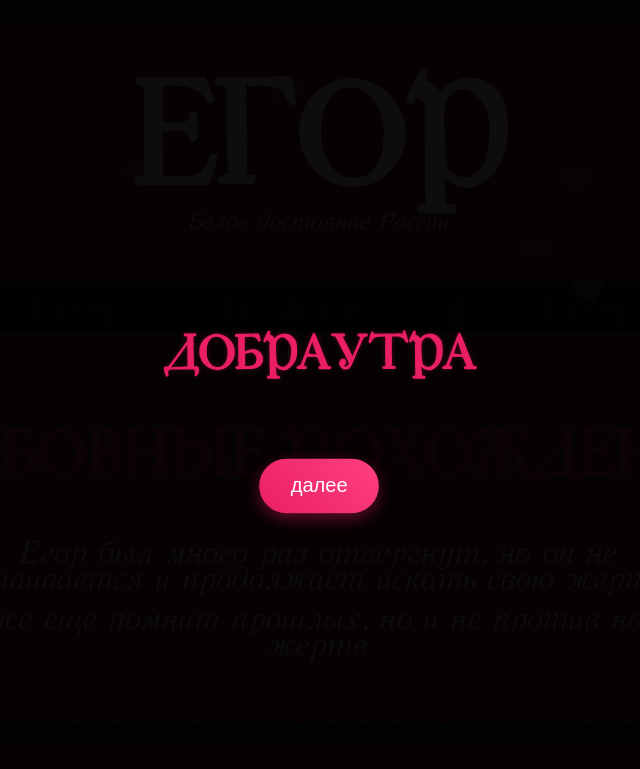
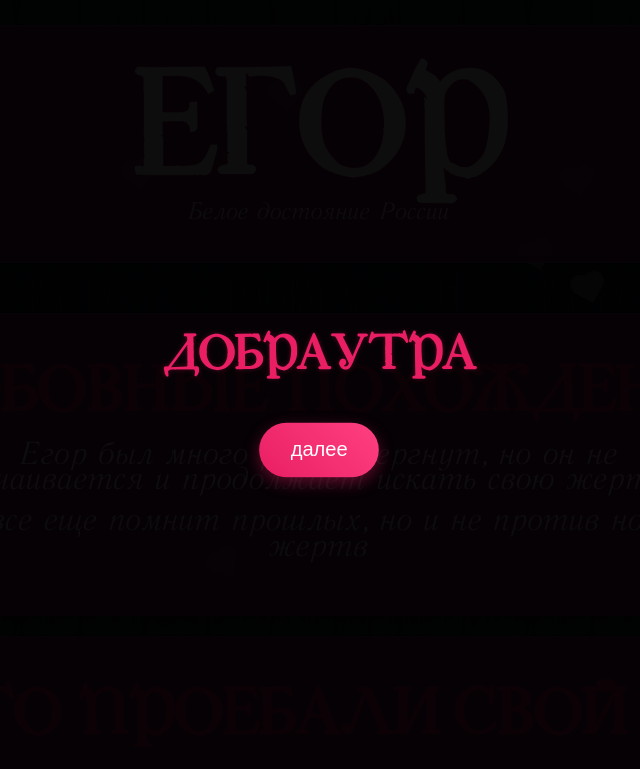
Before and after one commit to romashka9058/egor, a plain HTML site: page index.html in a window 1280 px wide. Shown: the top 769 px of the page, without its empty margins (321-961 px from the left). Drawn offline with Linux system fonts and the light colour scheme.

Commit message:
Adjust padding and font sizes in CSS styles

```diff
--- a/index.html
+++ b/index.html
@@ -95,7 +95,7 @@
       background: rgba(125, 25, 97, 0.85);
       width: 95vw;
       max-width: 1200px;
-      padding: clamp(0.1rem, 10vw, 3rem);
+      padding: clamp(0.1rem, 3vw, 3rem);
       border-radius: 15px;
       margin: 0 auto var(--section-gap);
       line-height: 0.8;
@@ -113,7 +113,7 @@
 
     h1 {
       font-family: 'ptg', sans-serif;
-      font-size: clamp(0.1rem, 35vw, 9rem);
+      font-size: clamp(0.1rem, 30vw, 9rem);
       color: #fff;
       line-height: 0.9;
       text-shadow: 0 0 10px rgba(233, 30, 99, 0.5);
@@ -137,11 +137,11 @@
     h2 {
       font-family: 'ptg', sans-serif;
       color: var(--accent);
-      font-size: clamp(0.1rem, 11vw, 4rem);
+      font-size: clamp(0.1rem, 9vw, 4rem);
       text-shadow: 0 0 5px rgba(233, 30, 99, 0.3);
       position: relative;
       display: inline-block;
-      padding: clamp(0.01rem, 4vw, 3rem);
+      padding: clamp(0.01rem, 1vw, 3rem);
     }
 
     section p {
```
